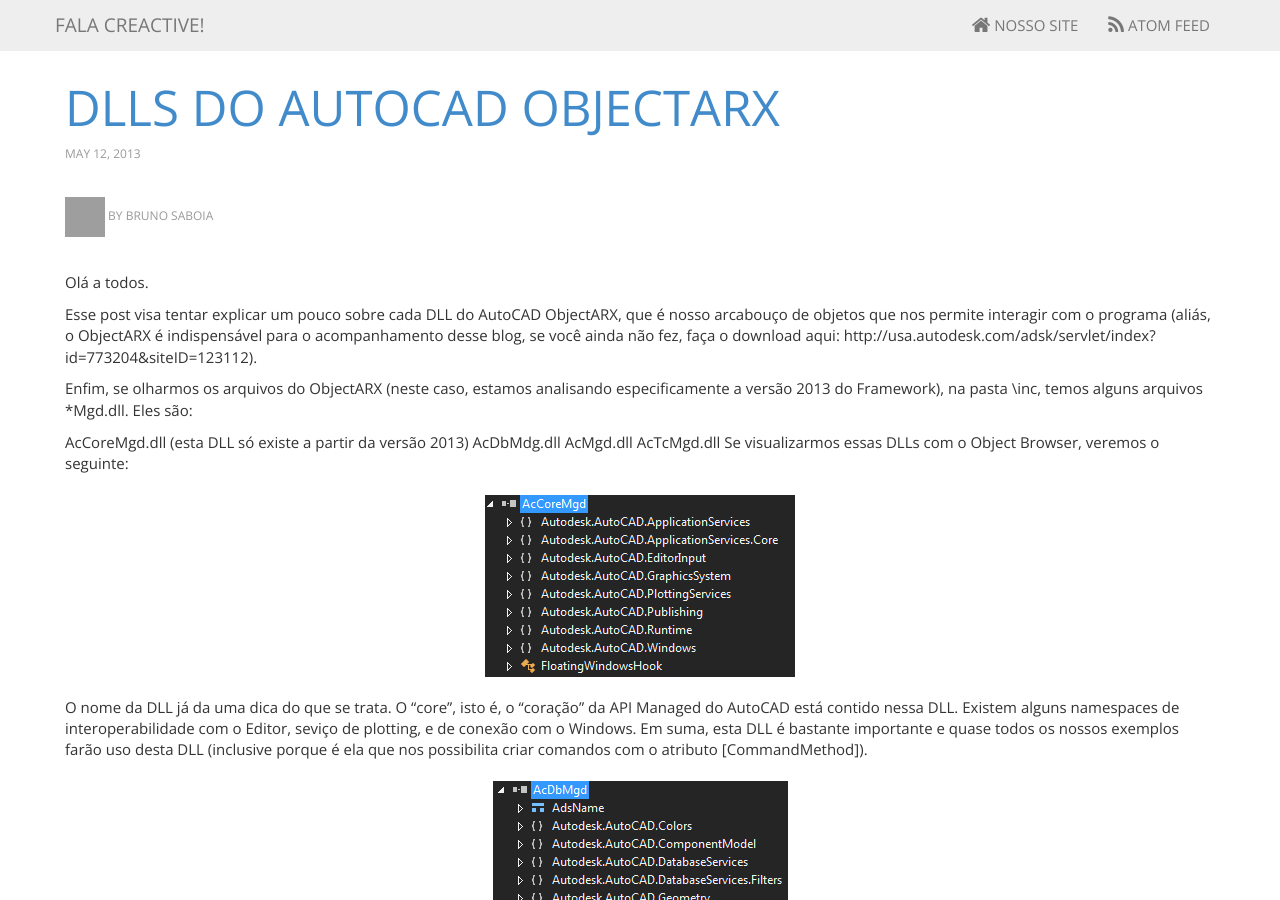
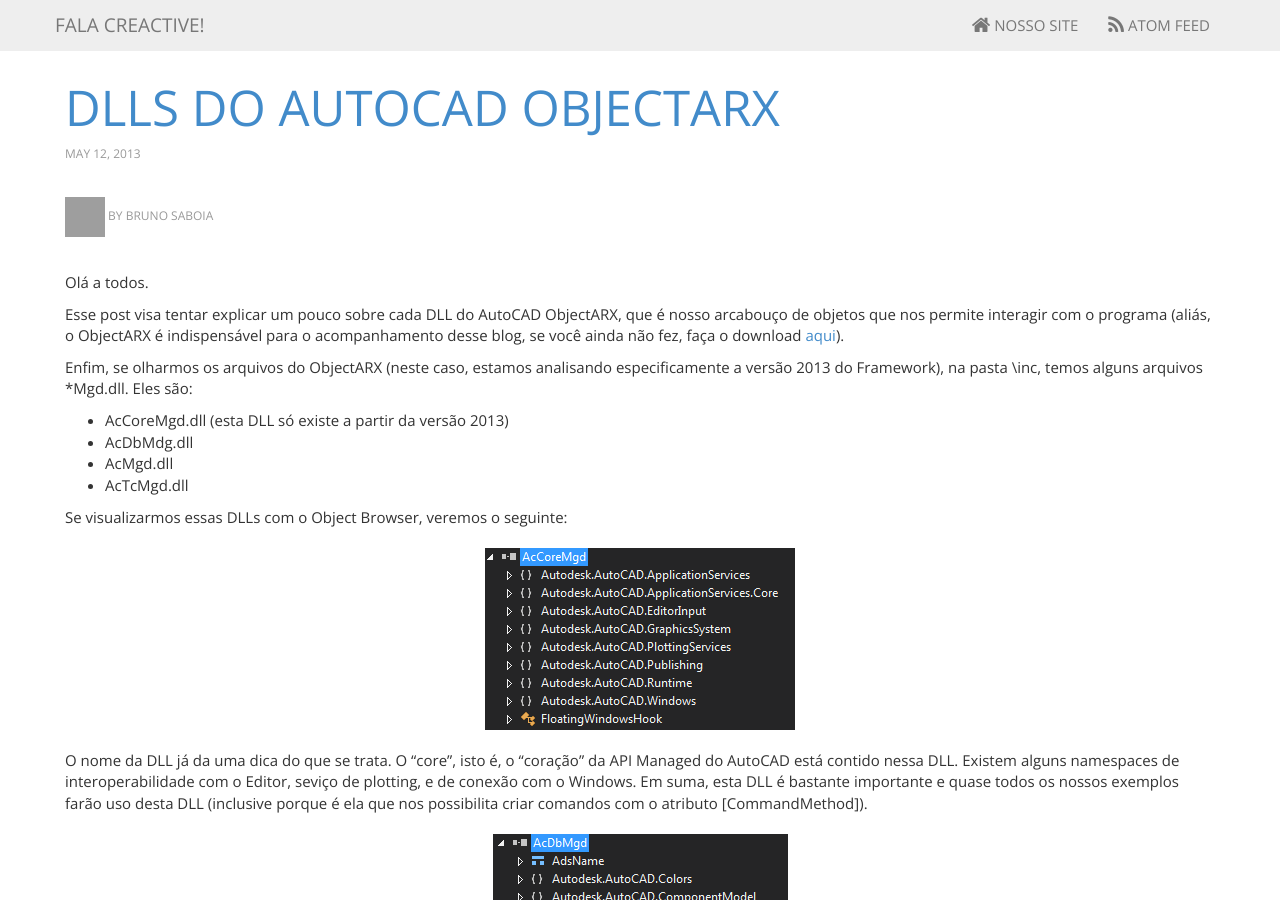
Before and after one commit to creactivebr/creactivebr.github.io, a Jekyll site: the page built from _posts/2013-05-12-dlls-do-autocad-objectarx.md, in a window 1280 px wide and 900 px high. Built offline with Jekyll 4.4.1, drawn with Linux system fonts in a browser that asks for light colours; nearby versions of some CDN libraries; Markdown is read by kramdown in place of the engine named in the settings; comment, search, counter and statistics services are not loaded; grey boxes are pictures that could not be loaded.

Commit message:
Added bulleted list and link syntax

```diff
--- a/_posts/2013-05-12-dlls-do-autocad-objectarx.md
+++ b/_posts/2013-05-12-dlls-do-autocad-objectarx.md
@@ -8,14 +8,15 @@ tags: [ Autocad, ObjectArx ]
 
 Olá a todos.
 
-Esse post visa tentar explicar um pouco sobre cada DLL do AutoCAD ObjectARX, que é nosso arcabouço de objetos que nos permite interagir com o programa (aliás, o ObjectARX é indispensável para o acompanhamento desse blog, se você ainda não fez, faça o download aqui: http://usa.autodesk.com/adsk/servlet/index?id=773204&siteID=123112).
+Esse post visa tentar explicar um pouco sobre cada DLL do AutoCAD ObjectARX, que é nosso arcabouço de objetos que nos permite interagir com o programa (aliás, o ObjectARX é indispensável para o acompanhamento desse blog, se você ainda não fez, faça o download [aqui](http://usa.autodesk.com/adsk/servlet/index?id=773204&siteID=123112)).
 
 Enfim, se olharmos os arquivos do ObjectARX (neste caso, estamos analisando especificamente a versão 2013 do Framework), na pasta \inc, temos alguns arquivos *Mgd.dll. Eles são:
 
-AcCoreMgd.dll (esta DLL só existe a partir da versão 2013)
-AcDbMdg.dll
-AcMgd.dll
-AcTcMgd.dll
+- AcCoreMgd.dll (esta DLL só existe a partir da versão 2013)
+- AcDbMdg.dll
+- AcMgd.dll
+- AcTcMgd.dll
+
 Se visualizarmos essas DLLs com o Object Browser, veremos o seguinte:
 
 ![Fig. 1: AcCoreMgd.dll]({{ site_url }}/images/dlls-do-autocad-objectarx.img1.png)
```
